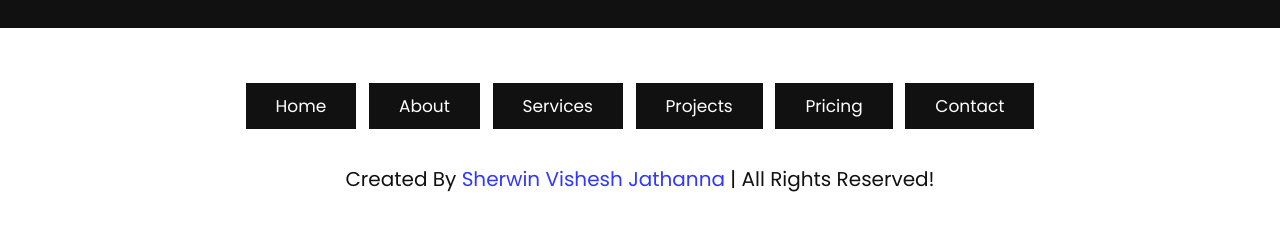
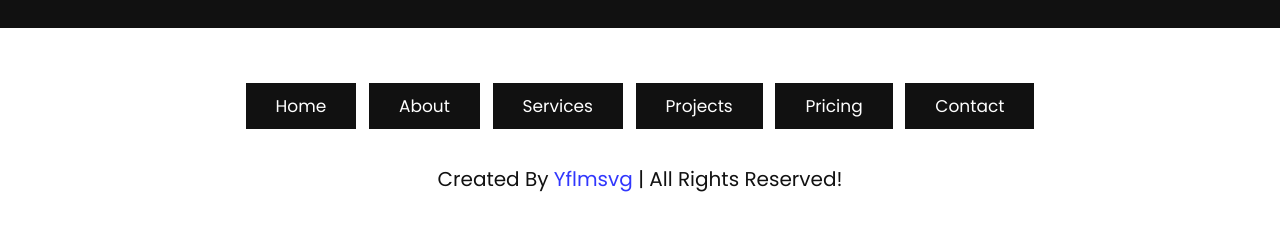
Before and after one commit to samuelajalode/company-website, a plain HTML site: page index.html in a window 1280 px wide. Shown: the part 4748-4978 px from the top of the page. Drawn offline with nearby package versions, Linux system fonts and the light colour scheme; some packages are replaced by stand-ins of ours; a script that the page names is missing.

Commit message:
firtstaddtothecompanysite

```diff
--- a/index.html
+++ b/index.html
@@ -530,7 +530,7 @@
       <div class="credit">
         created by
 
-          <span>Sherwin Vishesh Jathanna</span>
+          <span>yflmsvg</span>
 
         | all rights reserved!
       </div>
```
